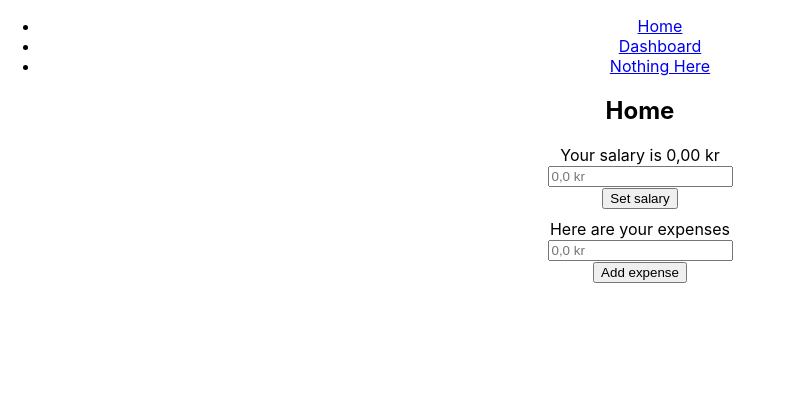
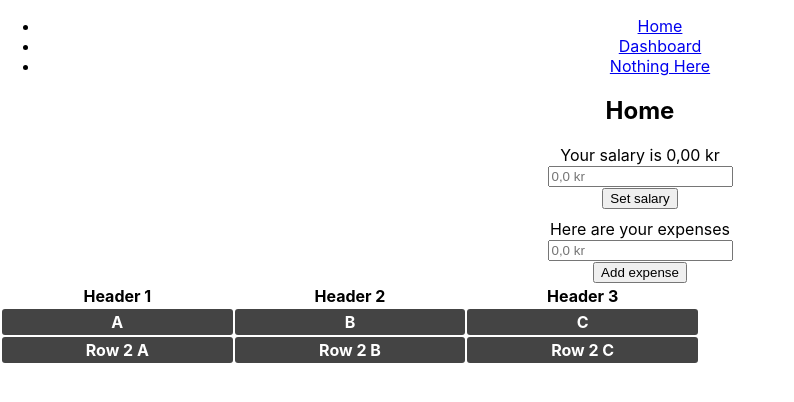
Before and after one commit to metzzarn/economy-planner-cra, a React (Create React App) app: page / in a window 1280 px wide. Shown: the top 402 px of the page, without its empty margins (0-794 px from the left). Built offline with nearby package versions, Linux system fonts and the light colour scheme; the HTML template or start-up script is replaced by a standard one.

Commit message:
Simple table components

```diff
--- /dev/null
+++ b/src/common/Table.module.css
@@ -0,0 +1,4 @@
+.table {
+    table-layout: fixed;
+    width: 100%;
+}
--- /dev/null
+++ b/src/common/Table.tsx
@@ -0,0 +1,17 @@
+import styles from 'common/Table.module.css';
+import { ReactNode } from 'react';
+
+interface Props {
+  children: ReactNode;
+  header?: String[];
+}
+
+export const Table = (props: Props) => {
+  const header = props.header?.map((title) => <th scope={'col'}>{title}</th>);
+  return (
+    <table className={styles.table}>
+      <thead>{header}</thead>
+      <tbody>{props.children}</tbody>
+    </table>
+  );
+};
--- /dev/null
+++ b/src/common/TableItem.module.css
@@ -0,0 +1,6 @@
+.item {
+    background-color: #444;
+    color: #fff;
+    border-radius: 3px;
+    padding: 3px;
+}
--- /dev/null
+++ b/src/common/TableItem.tsx
@@ -0,0 +1,9 @@
+import styles from 'common/TableItem.module.css';
+import { ReactNode } from 'react';
+
+interface Props {
+  children: ReactNode;
+}
+export const TableItem = (props: Props) => {
+  return <th className={styles.item}>{props.children}</th>;
+};
--- /dev/null
+++ b/src/common/TableRow.module.css
@@ -0,0 +1,2 @@
+.row {
+}
--- /dev/null
+++ b/src/common/TableRow.tsx
@@ -0,0 +1,10 @@
+import styles from 'common/TableRow.module.css';
+import { ReactNode } from 'react';
+
+interface Props {
+  children: ReactNode;
+}
+
+export const TableRow = (props: Props) => {
+  return <tr className={styles.row}>{props.children}</tr>;
+};
--- a/src/components/Home.tsx
+++ b/src/components/Home.tsx
@@ -1,9 +1,12 @@
-import { useSelector } from "react-redux";
-import { selectExpenses, selectSalary } from "../redux/economySlice";
-import { SalaryForm } from "./SalaryForm";
-import React from "react";
-import { ExpensesForm } from "./ExpensesForm";
-import { formatPrice } from "../utils/numberUtils";
+import { useSelector } from 'react-redux';
+import { selectExpenses, selectSalary } from 'redux/economySlice';
+import { SalaryForm } from './SalaryForm';
+import React from 'react';
+import { ExpensesForm } from './ExpensesForm';
+import { formatPrice } from 'utils/numberUtils';
+import { Table } from 'common/Table';
+import { TableRow } from 'common/TableRow';
+import { TableItem } from 'common/TableItem';
 
 export const Home = () => {
   const salary = useSelector(selectSalary);
@@ -14,7 +17,7 @@ export const Home = () => {
   return (
     <div>
       <h2>Home</h2>
-      <div style={{ marginBottom: "10px" }}>
+      <div style={{ marginBottom: '10px' }}>
         {`Your salary is ${formatPrice(salary.toString())}`}
         <SalaryForm />
       </div>
@@ -22,6 +25,20 @@ export const Home = () => {
         {`Here are your expenses ${expensesString}`}
         <ExpensesForm />
       </div>
+      <div style={{ width: '700px' }}>
+        <Table header={['Header 1', 'Header 2', 'Header 3']}>
+          <TableRow>
+            <TableItem>A</TableItem>
+            <TableItem>B</TableItem>
+            <TableItem>C</TableItem>
+          </TableRow>
+          <TableRow>
+            <TableItem>Row 2 A</TableItem>
+            <TableItem>Row 2 B</TableItem>
+            <TableItem>Row 2 C</TableItem>
+          </TableRow>
+        </Table>
+      </div>
     </div>
   );
 };
```
